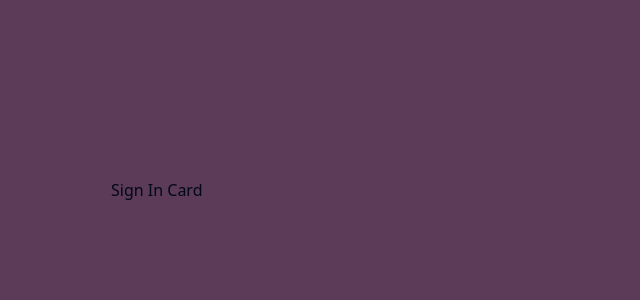
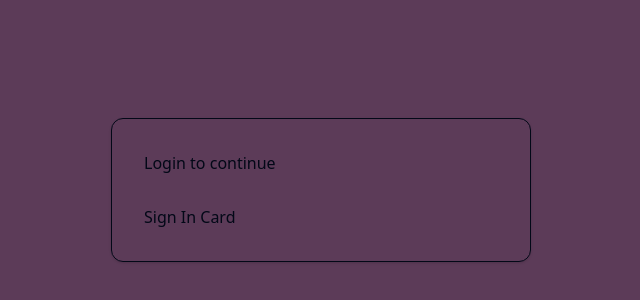
Before and after one commit to YvonneG-Tech/dx-colab, a Next.js app: page / in a window 1280 px wide. Shown: the part 210-510 px from the top of the page, without its empty margins (319-959 px from the left). Built offline with nearby package versions, Linux system fonts and the light colour scheme; no server answers.

Commit message:
sign in card

```diff
--- a/package.json
+++ b/package.json
@@ -23,6 +23,7 @@
     "postcss": "^8.5.6",
     "react": "^19.1.0",
     "react-dom": "19.1.0",
+    "react-icons": "^5.5.0",
     "separator": "^0.1.0",
     "shadcn-ui": "^0.9.5",
     "tailwind-merge": "^3.3.1",
--- a/src/features/auth/components/sign-in-card.tsx
+++ b/src/features/auth/components/sign-in-card.tsx
@@ -1,7 +1,12 @@
+import {Card, CardHeader} from "@/components/ui/card";
+
 export const SignInCard = () => {
     return (
-        <div>
+        <Card className="w-full h-full p-8">
+            <CardHeader className="px-0 pt-0">
+                Login to continue
+            </CardHeader>
             Sign In Card
-        </div>
+        </Card>
     );
 };
```
Also changed, not shown: 1 other file (tests, documents, lock files or other folders).
